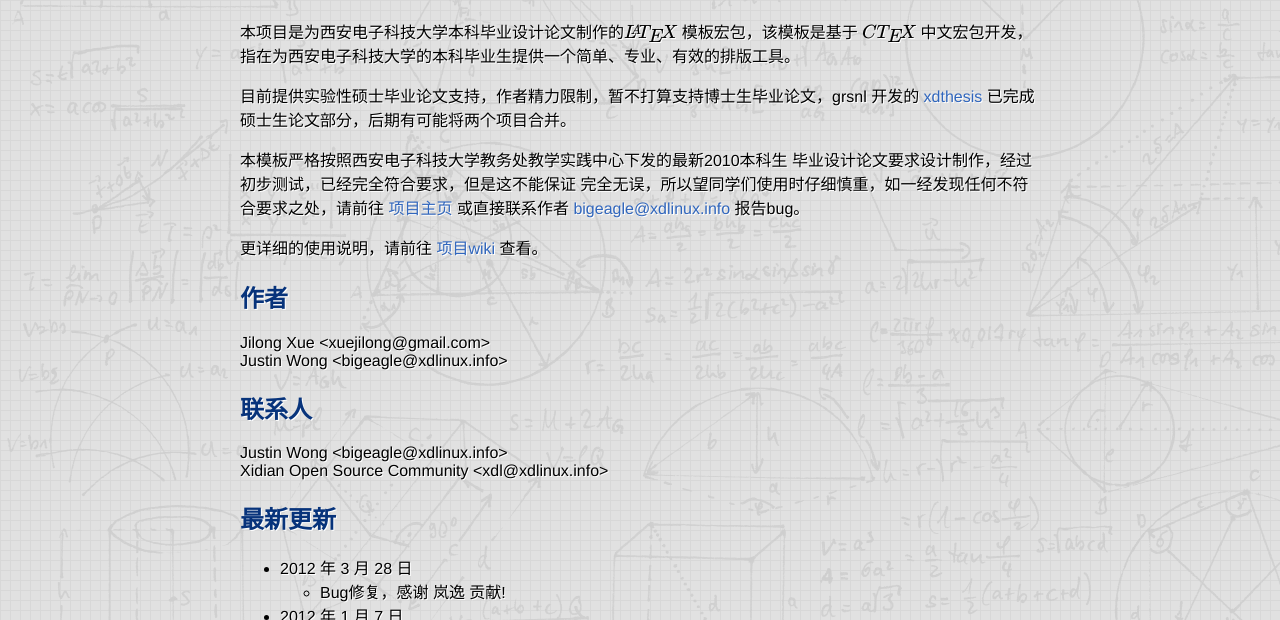
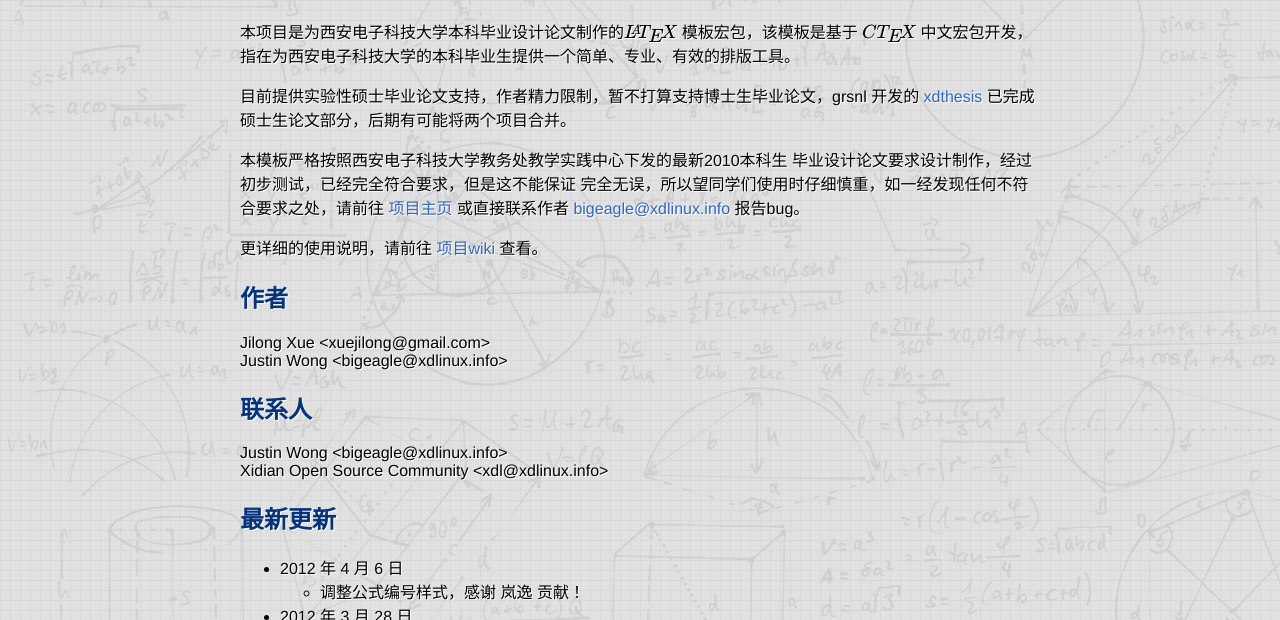
Before and after one commit to xdlinux/xdba-thesis, a plain HTML site: page index.html in a window 1280 px wide. Shown: the part 180-800 px from the top of the page. Drawn offline with nearby package versions, Linux system fonts and the light colour scheme; some packages are replaced by stand-ins of ours.

Commit message:
change log

```diff
--- a/index.html
+++ b/index.html
@@ -94,6 +94,11 @@
 
       <h2>最新更新</h2>
         <ul>
+          <li> 2012 年 4 月 6 日
+          <ul>
+            <li> 调整公式编号样式，感谢 岚逸 贡献！</li>
+          </ul>
+          </li>
           <li> 2012 年 3 月 28 日
           <ul>
             <li> Bug修复，感谢 岚逸 贡献!</li>
```
